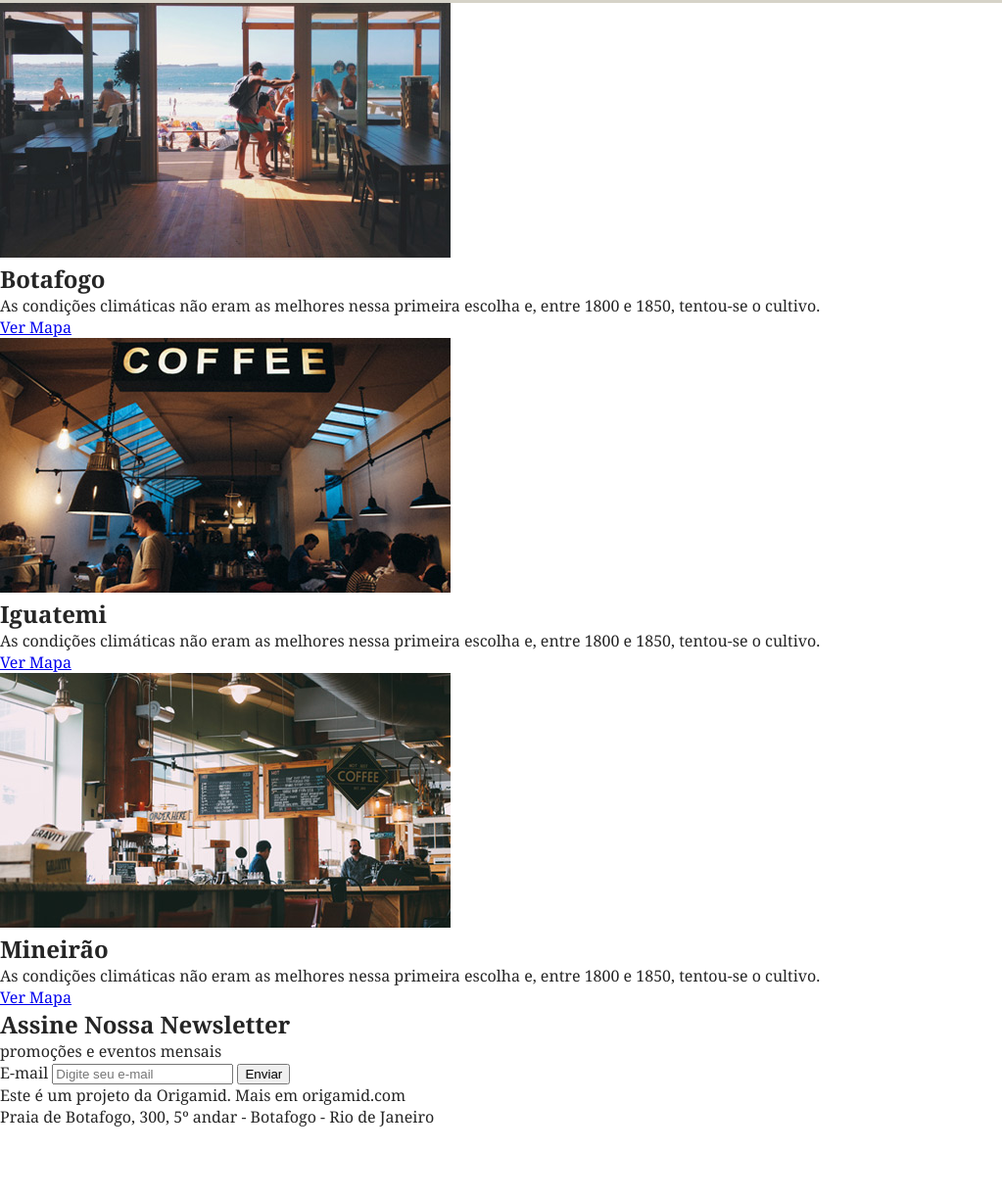
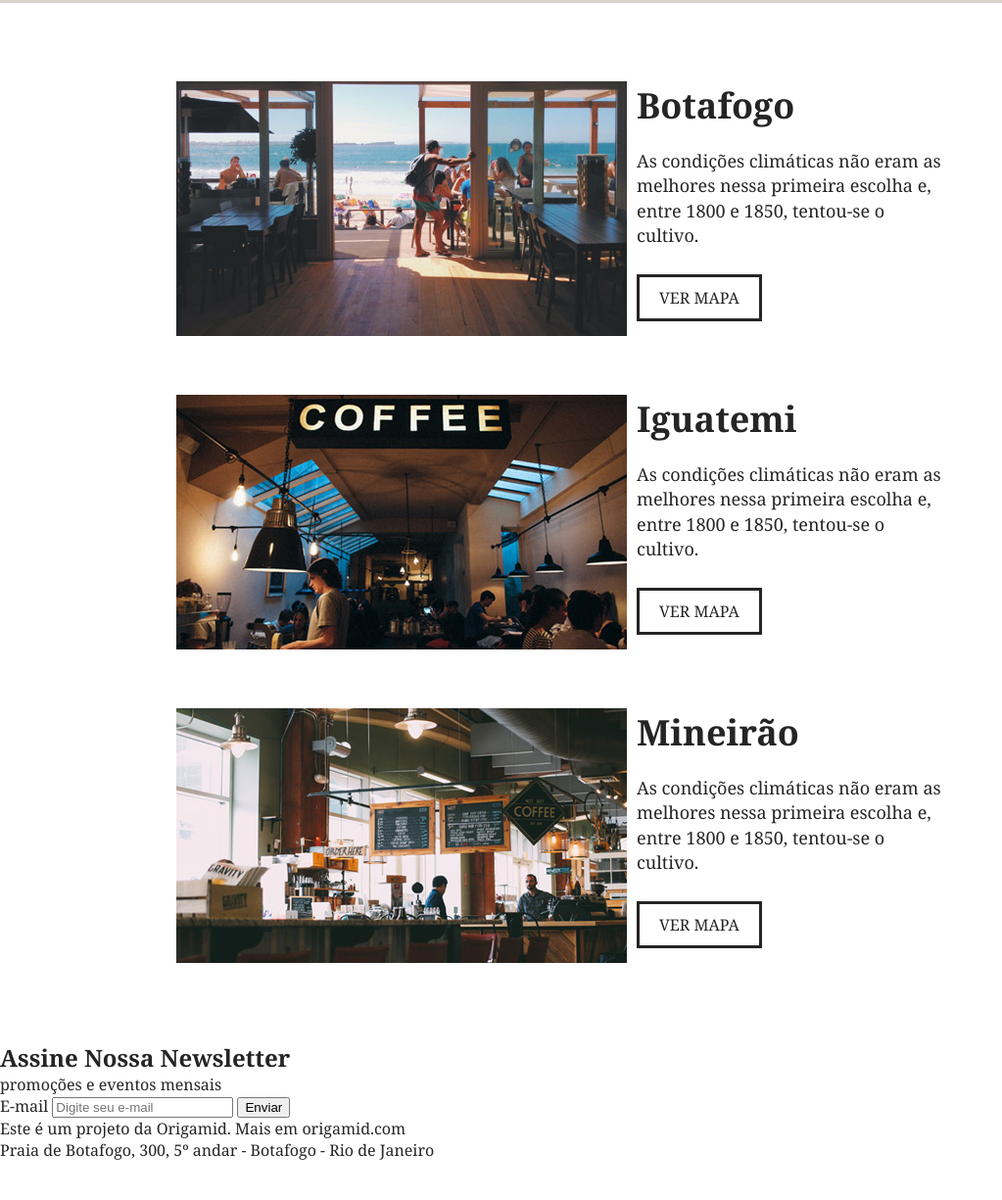
Before and after one commit to EvertonSouzaa/projeto-brafe, a plain HTML site: page index.html in a window 1280 px wide. Shown: the part 1773-2998 px from the top of the page at 98% size, without its empty margins (0-1023 px from the left). Before the commit the page ends 2966 px from the top, so only its background shows below. Drawn offline with Linux system fonts and the light colour scheme.

Commit message:
Aula 2-7 Puro - Locais

```diff
--- a/css/style.css
+++ b/css/style.css
@@ -216,3 +216,57 @@ h2.produtos-mineiro::before {
   padding: 15px 0;
   margin: 20px auto 0 auto;
 }
+
+/* locais */
+
+.locais {
+  max-width: 960px;
+  margin: 0 auto;
+  padding: 20px 0;
+}
+
+.locais-item {
+  clear: both;
+  margin: 60px auto;
+}
+
+.locais-item::after,
+.locais-item:before {
+  display: table;
+  content: "";
+  clear: both;
+}
+
+.locais-item img {
+  width: 460px;
+  display: block;
+  float: left;
+  margin: 0 10px;
+}
+
+.locais-item > div {
+  width: 460px;
+  float: left;
+  margin: 0 10px;
+}
+
+.locais-item h2 {
+  font-size: 2.25em;
+  margin-bottom: 20px;
+}
+
+.locais-item p {
+  font-size: 1.125em;
+  line-height: 1.4em;
+  max-width: 320px;
+  margin-bottom: 40px;
+}
+
+.locais-item a {
+  font-size: 1.125;
+  text-transform: uppercase;
+  text-decoration: none;
+  border: 3px solid;
+  color: #252525;
+  padding: 10px 20px;
+}
--- a/index.html
+++ b/index.html
@@ -62,8 +62,8 @@
     <a class="produtos-btn" href="#">Saiba Mais</a>
   </section>
 
-  <section>
-    <div>
+  <section class="locais">
+    <div class="locais-item">
       <div>
         <img src="img/botafogo.jpg" alt="Brafé unidade Botafogo">
       </div>
@@ -74,7 +74,7 @@
       </div>
     </div>
 
-    <div>
+    <div class="locais-item">
       <div>
         <img src="img/iguatemi.jpg" alt="Brafé unidade Iguatemi">
       </div>
@@ -85,7 +85,7 @@
       </div>
     </div>
 
-    <div>
+    <div class="locais-item">
       <div>
         <img src="img/mineirao.jpg" alt="Brafé unidade Mineirão">
       </div>
```
